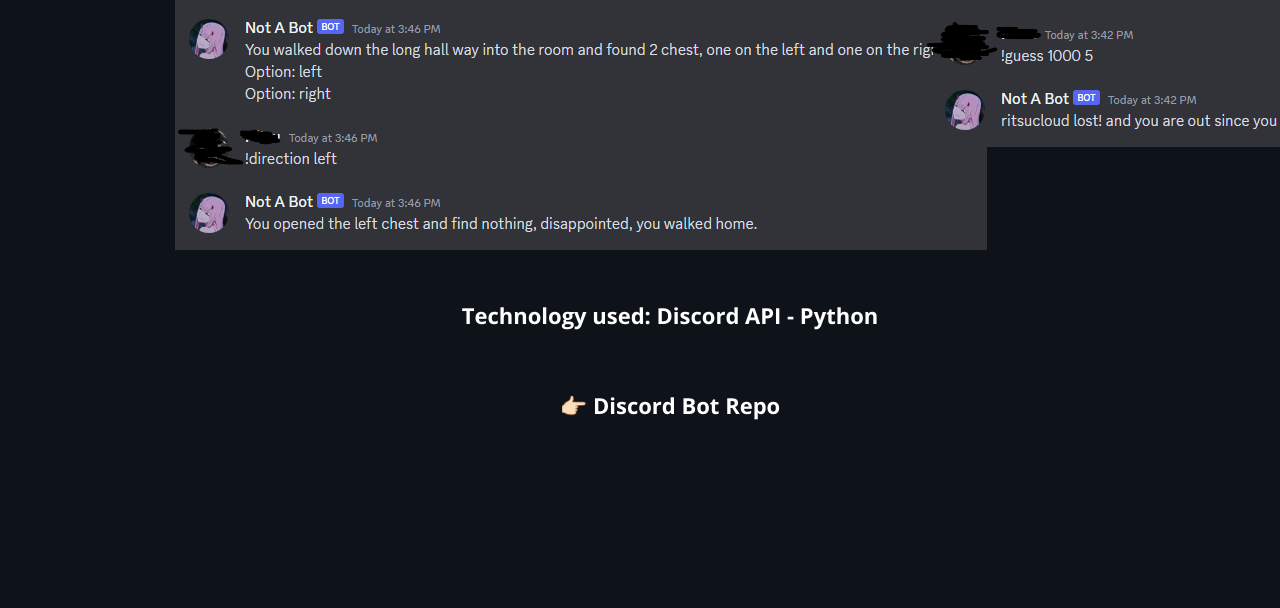
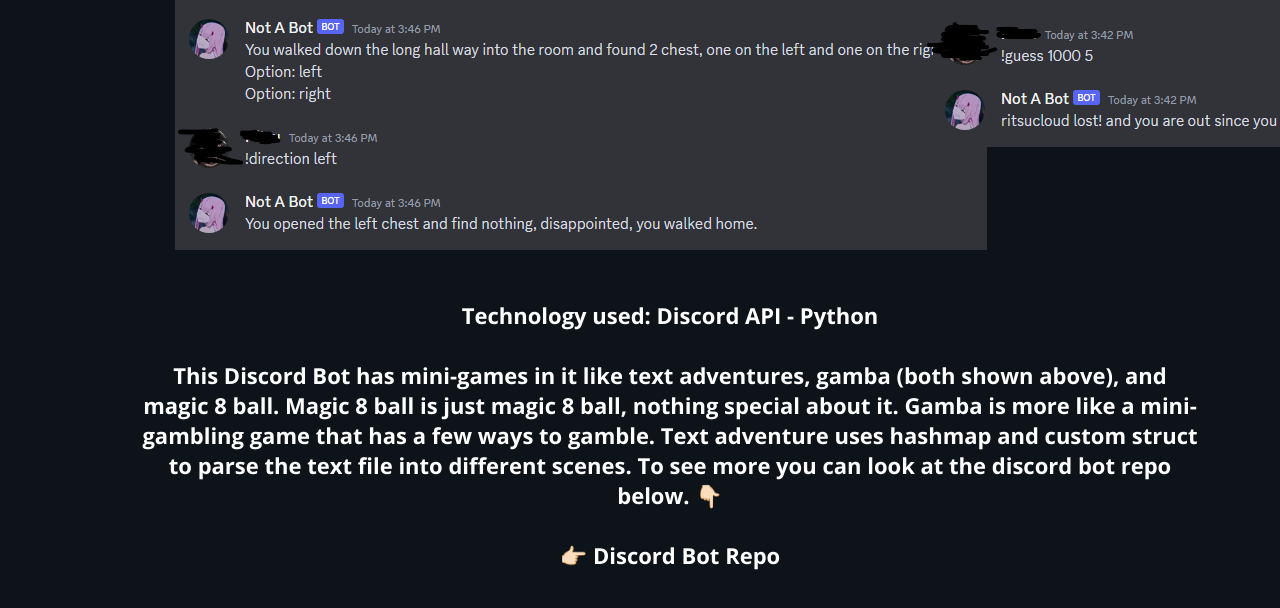
Before and after one commit to RitsuCloud/RitsuCloud.github.io, a React (Create React App) app: page / in a window 1280 px wide. Shown: the part 5469-6077 px from the top of the page. Built offline with nearby package versions, Linux system fonts and the light colour scheme.

Commit message:
added description to discord bot

```diff
--- a/src/App.js
+++ b/src/App.js
@@ -71,7 +71,10 @@
       </div>
       <div className='bot-description hidden'>
         Technology used: Discord API - Python<br></br>
-
+        <br></br>
+        This Discord Bot has mini-games in it like text adventures, gamba (both shown above), and magic 8 ball. Magic 8 ball is just magic 8 ball, nothing
+        special about it. Gamba is more like a mini-gambling game that has a few ways to gamble. Text adventure uses hashmap and custom struct to
+        parse the text file into different scenes. To see more you can look at the discord bot repo below. 👇🏻
         <br></br>
         <br></br>
         <a href="https://github.com/RitsuCloud/discord-bot">👉🏻 Discord Bot Repo</a>
```
